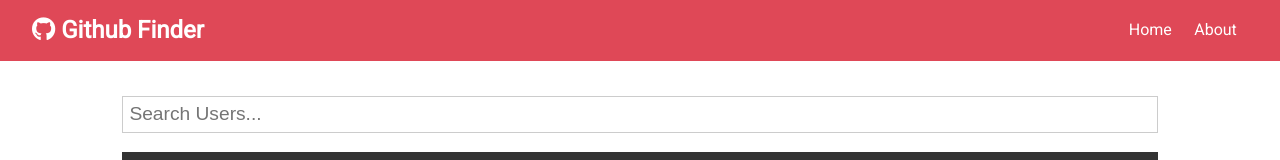
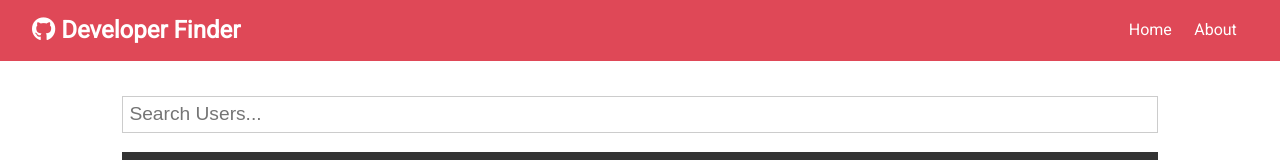
Before and after one commit to DevMike42/DevFinderHooks, a React (Create React App) app: page / in a window 1280 px wide. Shown: the top 160 px of the page. Built offline with nearby package versions, Linux system fonts and the light colour scheme; no server answers.

Commit message:
Updated App name in Navbar

```diff
--- a/src/components/layout/Navbar.js
+++ b/src/components/layout/Navbar.js
@@ -21,7 +21,7 @@ const Navbar = ({ icon, title }) => {
 
 // Provides default props for component if not passed from parent
 Navbar.defaultProps = {
-  title: 'Github Finder',
+  title: 'Developer Finder',
   icon: 'fab fa-github'
 };
 
```
